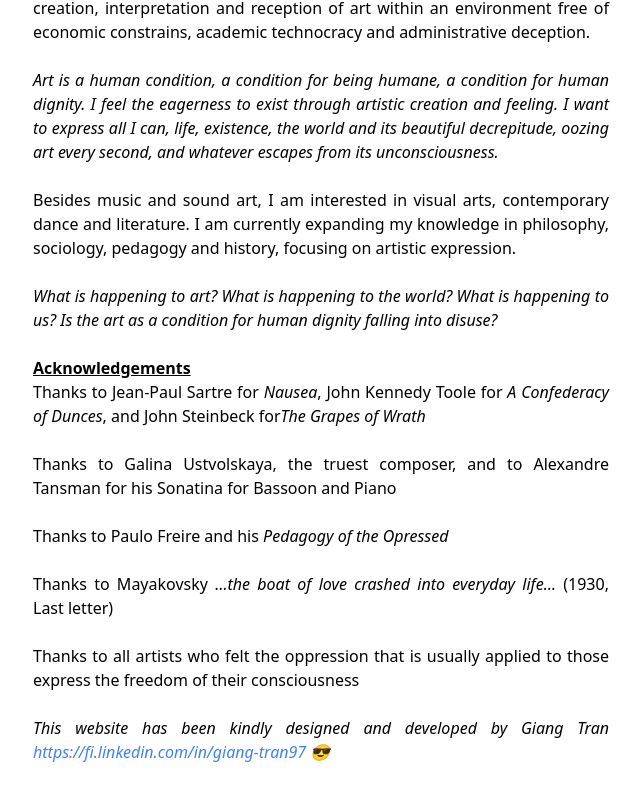
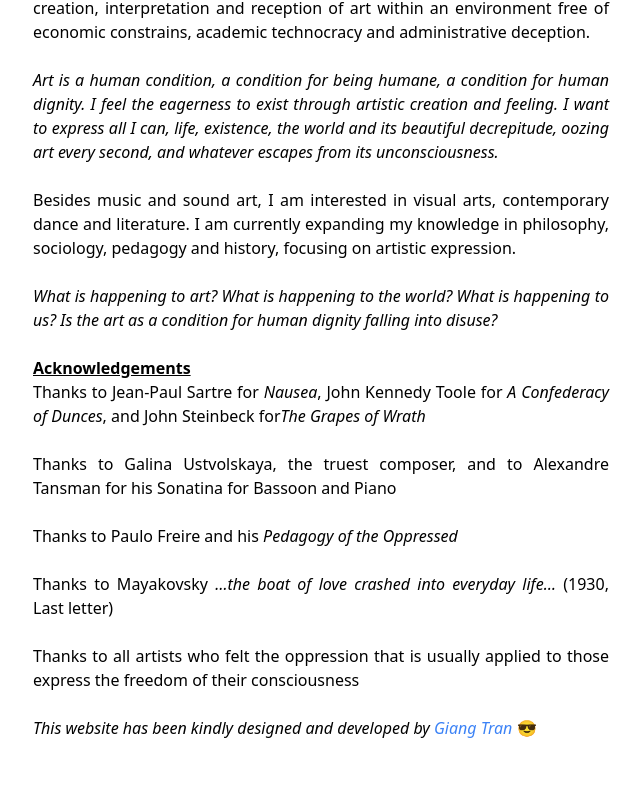
Before and after one commit to Kyokatarz/pilar-personal-website, a React (Create React App) app: page / in a window 1280 px wide. Shown: the part 681-1482 px from the top of the page, without its empty margins (319-960 px from the left). After the commit the page ends 1461 px from the top, so only its background shows below. Built offline with nearby package versions, Linux system fonts and the light colour scheme.

Commit message:
Fix general stylings

```diff
--- a/src/pages/Landing/Landing.tsx
+++ b/src/pages/Landing/Landing.tsx
@@ -3,15 +3,15 @@
 import TheUgly from '../Landing/assets/la-mujer-oro.jpeg'
 
 const Landing = () => {
-  const paragraphClasses = 'max-w-xl text-justify'
+  const paragraphClasses = 'text-justify'
   const paragraphHeaderClasses = 'underline font-bold'
   return (
-    <section className='h-auto w-full pt-10 pb-10 px-2 flex items-center justify-center'>
+    <section className='h-auto w-full pt-10 pb-10 px-4 flex items-center justify-center'>
       <div className='max-w-6xl w-full flex flex-col items-center xl:justify-evenly'>
-        <div className='flex items-center justify-center mb-6'>
-          <img src={TheUgly} alt='' className='max-w-sm w-auto h-full' />
+        <div className='flex items-center justify-center mb-6 max-w-sm'>
+          <img src={TheUgly} alt='' className='max-w-full w-auto' />
         </div>
-        <article>
+        <article className='max-w-xl'>
           <header className='text-4xl text-black mb-2'>
             PILAR MIRALLES
             <p className='text-2xl italic text-gray-600'>
@@ -67,7 +67,7 @@
             <br />
             <br />
             Thanks to Paulo Freire and his{' '}
-            <span className='italic'>Pedagogy of the Opressed</span>
+            <span className='italic'>Pedagogy of the Oppressed</span>
             <br />
             <br />
             Thanks to Mayakovsky{' '}
@@ -81,16 +81,17 @@
             applied to those express the freedom of their consciousness
           </p>
           <br />
-          <p className={clsx(paragraphClasses, 'italic')}>
-            This website has been kindly designed and developed by Giang Tran{' '}
+          <p className={'italic text-left'}>
+            This website has been kindly designed and developed by{' '}
             <a
               href='https://fi.linkedin.com/in/giang-tran97'
               target='_blank'
               rel='noreferrer'
               className='text-blue-500'
             >
-              https://fi.linkedin.com/in/giang-tran97 😎{' '}
+              Giang Tran{' '}
             </a>
+            <span className='not-italic'>😎</span>
           </p>
         </article>
       </div>
```
